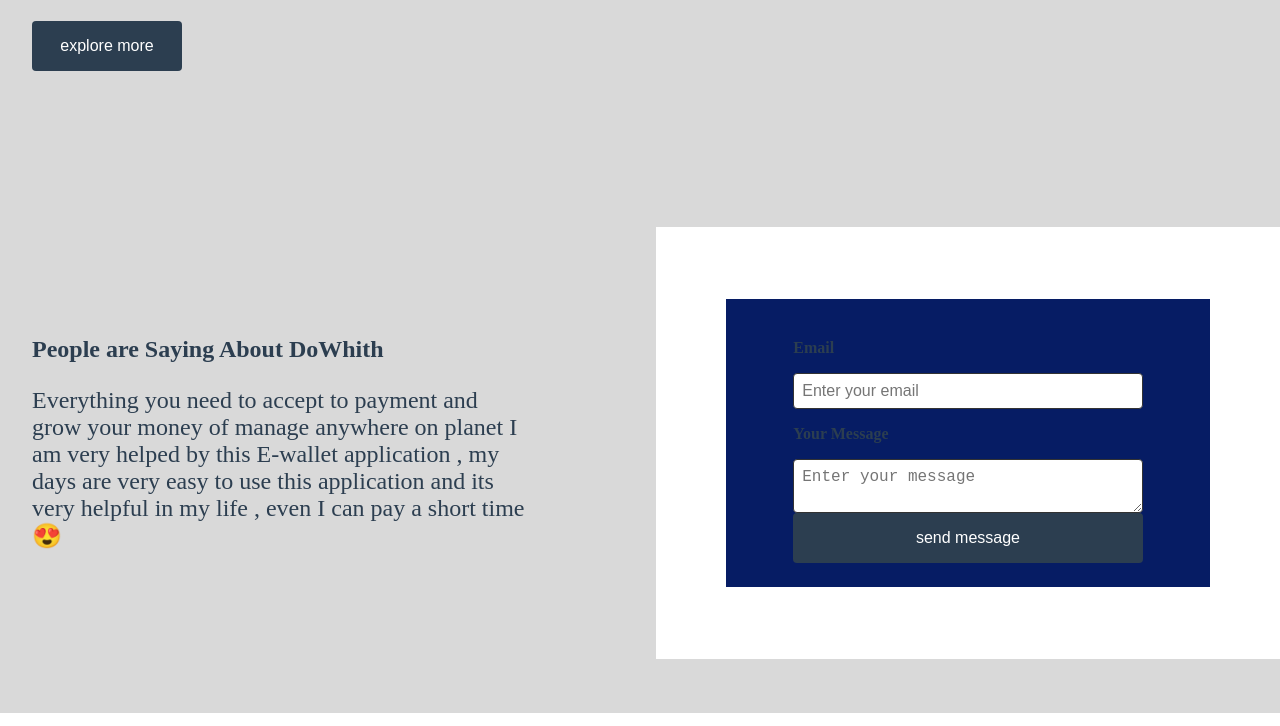
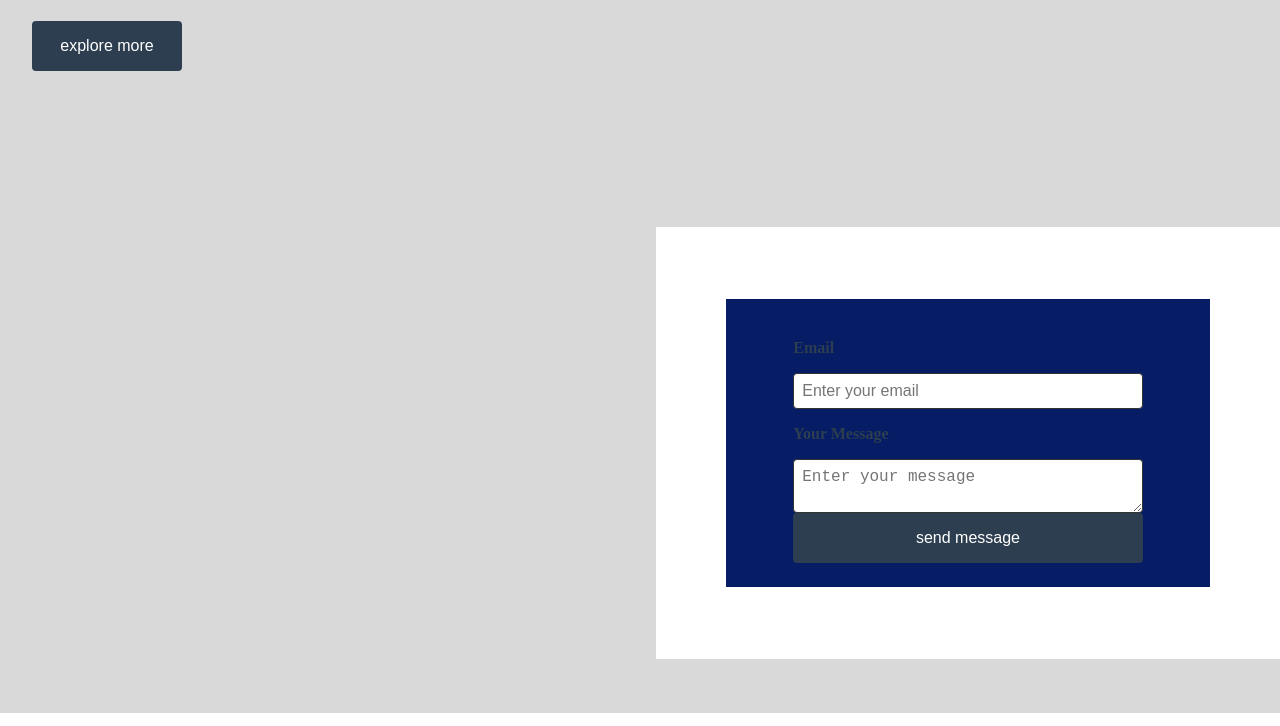
Before and after one commit to Elemental20040/proyecto-sass-main.github.io, a plain HTML site: page index.html in a window 1280 px wide. Shown: the part 3804-4530 px from the top of the page. Drawn offline with Linux system fonts and the light colour scheme.

Commit message:
cambios a texto

```diff
--- a/index.html
+++ b/index.html
@@ -147,8 +147,7 @@
 
     <section class="cta">
         <div>
-            Share your setup with
-            #FuniroFurniture
+
         </div>
         <div></div>
     </section>
@@ -189,11 +188,8 @@
         <div class="contactanos-content-one">
             <div class="contactanos-text">
                 <h3>
-                People are Saying About DoWhith
             </h3>
             <p>
-                Everything you need to accept to payment and grow your money of manage anywhere on planet
-                I am very helped by this E-wallet application , my days are very easy to use this application and its very helpful in my life , even I can pay a short time 😍
             </p>
             </div>
         </div>
```
